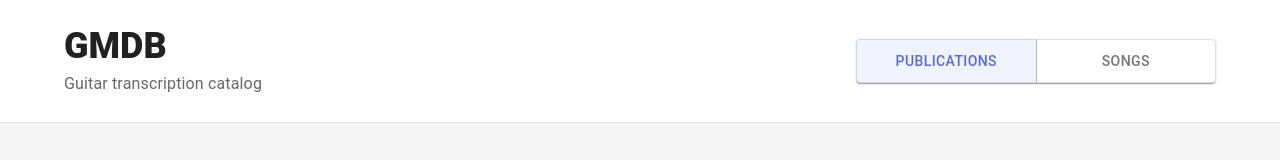
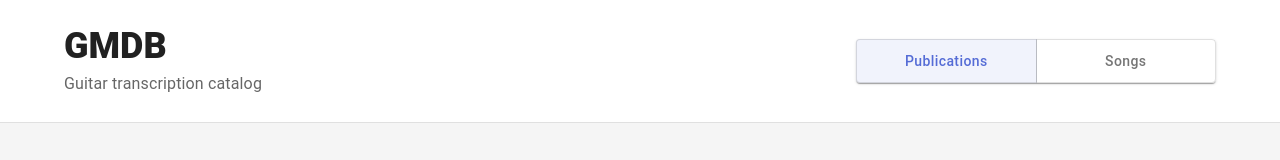
Before and after one commit to pmeyer/gmdb-ui, a React (Vite) app: page / in a window 1280 px wide. Shown: the top 160 px of the page. Built offline with nearby package versions, Linux system fonts and the light colour scheme; what apollo-upload-client would draw is missing.

Commit message:
fix: theme buttons with no `textTransform`

```diff
--- a/src/theme/theme.ts
+++ b/src/theme/theme.ts
@@ -18,6 +18,11 @@ const theme = createTheme({
       main: red.A400,
     },
   },
+  typography: {
+    button: {
+      textTransform: 'none'
+    }
+  }
 });
 
 export default theme;
```
